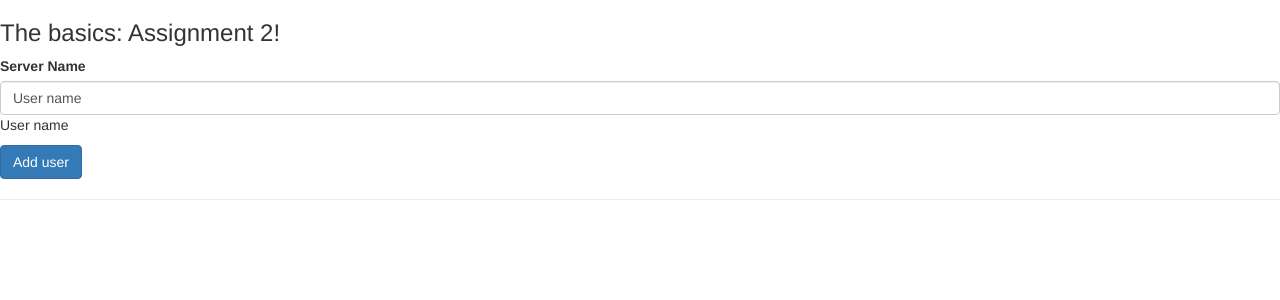
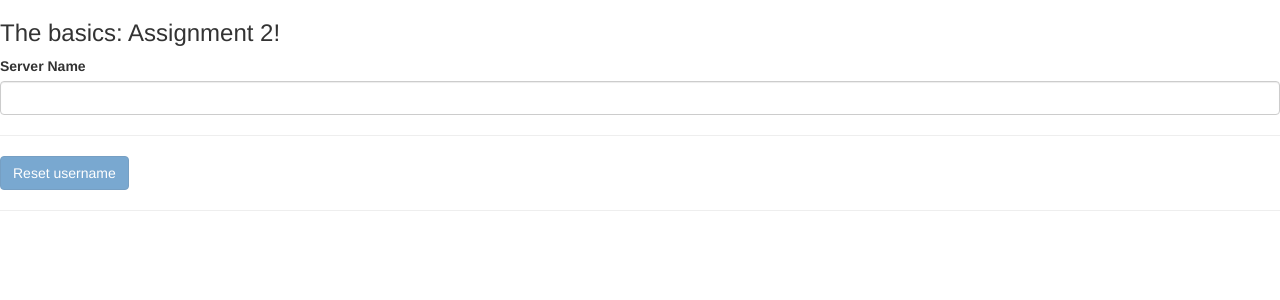
Before and after one commit to Fleetfoxe/my-first-app, an Angular app: page / in a window 1280 px wide. Shown: the top 300 px of the page. Built offline with nearby package versions, Linux system fonts and the light colour scheme.

Commit message:
button disabled when username is empty string

```diff
--- a/src/app/servers/servers.component.html
+++ b/src/app/servers/servers.component.html
@@ -7,10 +7,11 @@
     type="text"
     class="form-control"
     [(ngModel)]="userName">
+<hr>
 <p>{{ userName }}</p>
 <button class="btn btn-primary"
-[disabled]="!allowNewServer"
-(click)="onCreateServer()"
->Add user</button>
+[disabled]="!userName"
+(click)="onResertUserName()"
+>Reset username</button>
 <!-- <p>{{ allowNewServer }}</p> -->
 <!-- <p>{{ serverCreationStatus }}</p> -->
--- a/src/app/servers/servers.component.ts
+++ b/src/app/servers/servers.component.ts
@@ -8,7 +8,7 @@ import { Component, OnInit } from '@angular/core';
 export class ServersComponent implements OnInit {
   allowNewServer = false;
   serverCreationStatus = 'No server was created';
-  userName = 'User name';
+  userName = '';
 
   constructor() {
     setTimeout(() => {
@@ -18,8 +18,8 @@ export class ServersComponent implements OnInit {
 
   ngOnInit(): void {
   }
-  onCreateServer() {
-    this.serverCreationStatus = 'Server was created!';
+  onResertUserName() {
+    this.userName = '';
   }
 
 }
```
